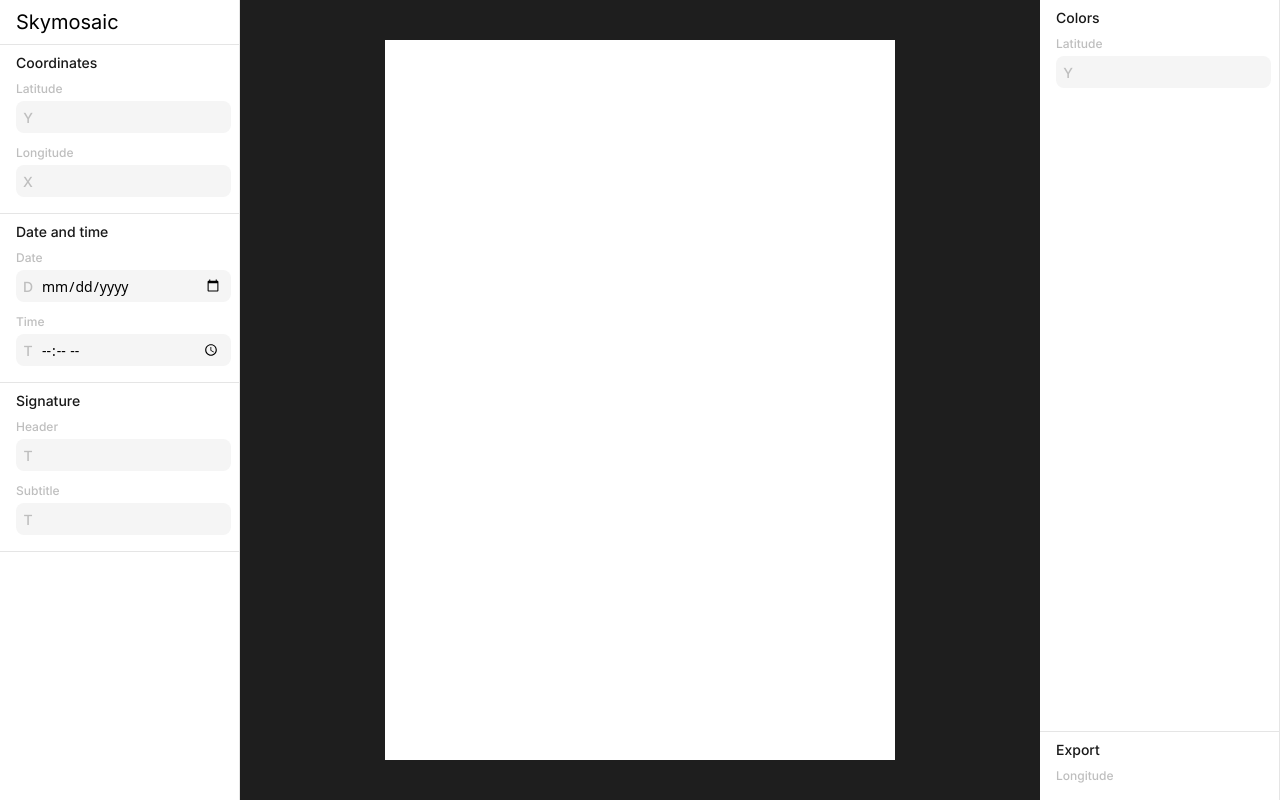
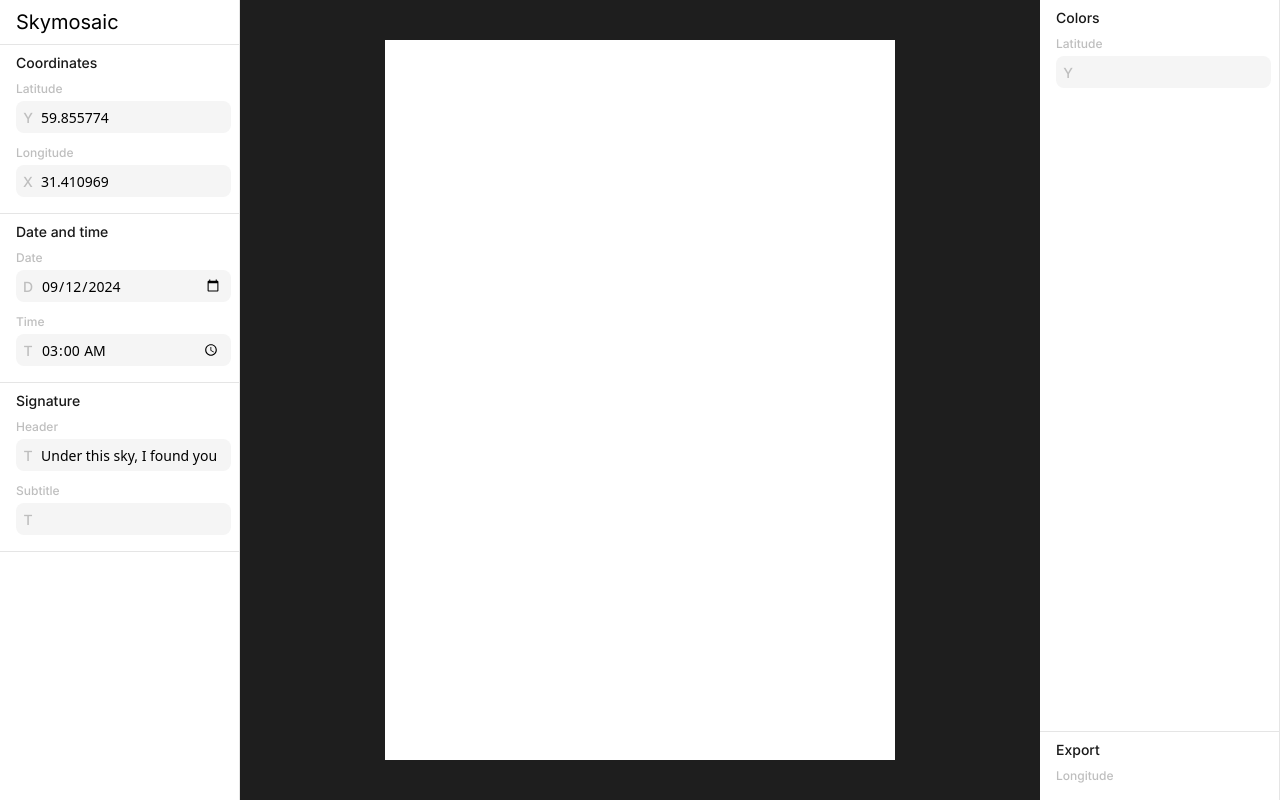
Before and after one commit to nickshiro/skymosaic, a SvelteKit app: page / in a window 1280 px wide. Built offline with nearby package versions, Linux system fonts and the light colour scheme.

Commit message:
Add state

```diff
--- a/src/shared/context/paper.svelte.ts
+++ b/src/shared/context/paper.svelte.ts
@@ -1,9 +1,12 @@
-const paperContext = $state({
-	date: '12 Aug 2024',
-	time: '3:00',
+import { writable } from 'svelte/store';
+
+const paperContext = writable({
+	date: '2024-09-12',
+	time: '03:00',
 	latitude: 59.855774,
 	longitude: 31.410969,
-	header: 'Here, we found each other'
+	header: 'Under this sky, I found you',
+	subtitle: ''
 });
 
 export { paperContext };
--- a/src/shared/ui/date-input/DateInput.svelte
+++ b/src/shared/ui/date-input/DateInput.svelte
@@ -1,3 +1,8 @@
+<script>
+	import { paperContext } from '@shared/context/paper.svelte';
+	let { identifier } = $props();
+</script>
+
 <div class="relative my-auto ml-4 mr-2 mt-1 box-border h-8">
 	<div
 		class="text-text-secondary pointer-events-none absolute left-0 top-0 flex h-full w-6 select-none items-center justify-center text-center"
@@ -6,6 +11,7 @@
 	</div>
 	<input
 		type="date"
+		bind:value={$paperContext[identifier]}
 		class="leading-2 focus:border-border bg-input-bg selection:bg-input-selection-bg selection:text-input-selection-text box-border h-full w-full rounded-lg border border-transparent pl-6 pr-2 align-middle text-[14px] font-normal outline-none"
 	/>
 </div>
--- a/src/shared/ui/text-input/TextInput.svelte
+++ b/src/shared/ui/text-input/TextInput.svelte
@@ -1,5 +1,6 @@
 <script lang="ts">
-	let { icon, maxlength } = $props();
+	let { icon, maxlength, identifier } = $props();
+	import { paperContext } from '@shared/context/paper.svelte';
 </script>
 
 <div class="relative my-auto ml-4 mr-2 mt-1 box-border h-8">
@@ -12,6 +13,7 @@
 	</div>
 	<input
 		{maxlength}
+		bind:value={$paperContext[identifier]}
 		type="text"
 		class="leading-2 focus:border-border bg-input-bg selection:bg-input-selection-bg selection:text-input-selection-text box-border h-full w-full rounded-lg border border-transparent pl-6 pr-2 align-middle text-[14px] font-normal outline-none"
 	/>
--- a/src/shared/ui/time-input/TimeInput.svelte
+++ b/src/shared/ui/time-input/TimeInput.svelte
@@ -1,3 +1,8 @@
+<script>
+	import { paperContext } from '@shared/context/paper.svelte';
+	let { identifier } = $props();
+</script>
+
 <div class="relative my-auto ml-4 mr-2 mt-1 box-border h-8">
 	<div
 		class="text-text-secondary pointer-events-none absolute left-0 top-0 flex h-full w-6 select-none items-center justify-center text-center"
@@ -5,6 +10,7 @@
 		<p class="font-primary leading-2 align-middle text-[14px] font-medium">T</p>
 	</div>
 	<input
+		bind:value={$paperContext[identifier]}
 		type="time"
 		class="leading-2 focus:border-border bg-input-bg selection:bg-input-selection-bg selection:text-input-selection-text box-border h-full w-full rounded-lg border border-transparent pl-6 pr-2 align-middle text-[14px] font-normal outline-none"
 	/>
--- a/src/widgets/leftbar/LeftBar.svelte
+++ b/src/widgets/leftbar/LeftBar.svelte
@@ -5,6 +5,12 @@
 	import { DateInput } from '@shared/ui/date-input';
 	import { TimeInput } from '@shared/ui/time-input';
 	import { Hr } from '@shared/ui/hr';
+	import { paperContext } from '@shared/context/paper.svelte';
+
+	let context;
+	paperContext.subscribe((value) => {
+		context = value;
+	});
 </script>
 
 <aside
@@ -16,32 +22,33 @@
 		<div class="mb-3">
 			<Header>Coordinates</Header>
 			<Subtitle>Latitude</Subtitle>
-			<TextInput maxlength={10} icon="Y"></TextInput>
+			<TextInput maxlength={10} identifier="latitude" icon="Y"></TextInput>
 		</div>
 		<div class="mb-4 mt-2">
 			<Subtitle>Longitude</Subtitle>
-			<TextInput maxlength={11} icon="X"></TextInput>
+			<TextInput maxlength={11} identifier="longitude" icon="X"></TextInput>
 		</div>
 		<div class="mb-3 mt-2">
 			<Hr />
 			<Header>Date and time</Header>
 			<Subtitle>Date</Subtitle>
-			<DateInput />
+			<DateInput identifier="date" />
 		</div>
 		<div class="mb-4 mt-2">
 			<Subtitle>Time</Subtitle>
-			<TimeInput />
+			<TimeInput identifier="time" />
 		</div>
 		<div class="mb-3 mt-2">
 			<Hr />
 			<Header>Signature</Header>
 			<Subtitle>Header</Subtitle>
-			<TextInput maxlength={80} icon="T"></TextInput>
+			<TextInput identifier="header" maxlength={80} icon="T"></TextInput>
 		</div>
 		<div class="mb-4 mt-2">
 			<Subtitle>Subtitle</Subtitle>
-			<TextInput maxlength={80} icon="T"></TextInput>
+			<TextInput identifier="subtitle" maxlength={80} icon="T"></TextInput>
 		</div>
+		<!-- <div>{$paperContext.date}</div> -->
 		<Hr />
 	</div>
 </aside>
```
